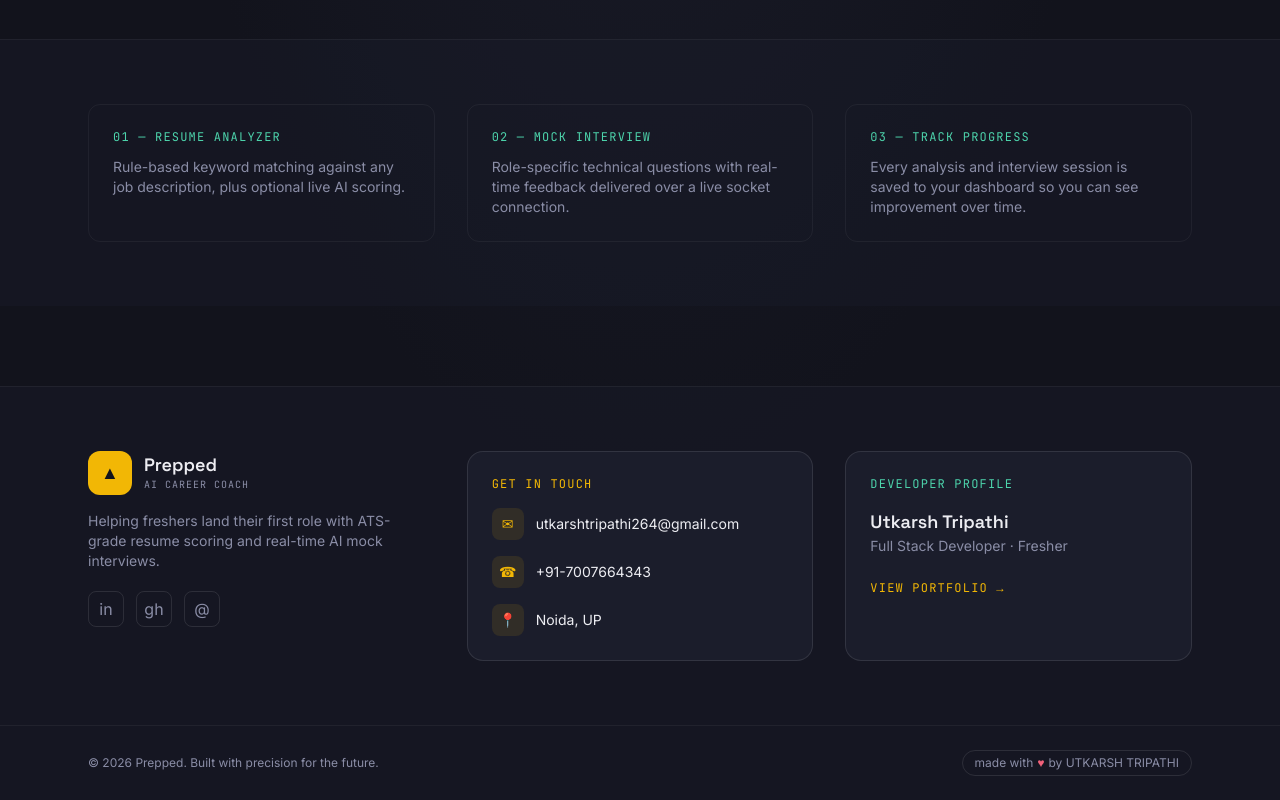
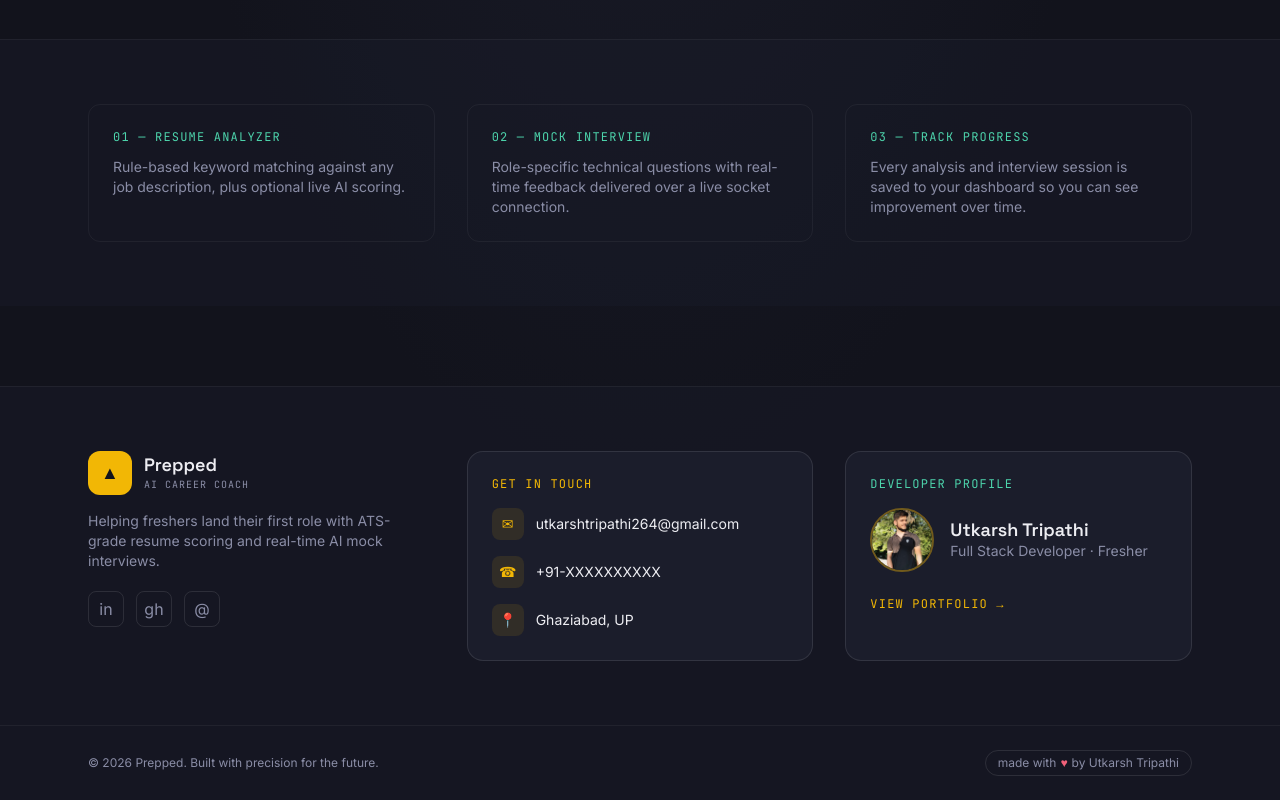
Before and after one commit to utkarshtripathi45/AI-Interview-Prep, a React (Vite) app in the folder frontend/: page / in a window 1280 px wide. Shown: the part 607-1407 px from the top of the page. Built offline with nearby package versions, Linux system fonts and the light colour scheme; no server answers.

Commit message:
Developer Photo Updated

```diff
--- a/frontend/src/components/Footer.jsx
+++ b/frontend/src/components/Footer.jsx
@@ -27,7 +27,7 @@ export default function Footer() {
           </p>
           <div className="mt-5 flex gap-3">
             <a
-              href="https://www.linkedin.com/in/utkarsh-tripathi45/"
+              href="https://linkedin.com/in/your-profile"
               target="_blank"
               rel="noreferrer"
               aria-label="LinkedIn"
@@ -36,7 +36,7 @@ export default function Footer() {
               in
             </a>
             <a
-              href="https://github.com/utkarshtripathi45"
+              href="https://github.com/your-username"
               target="_blank"
               rel="noreferrer"
               aria-label="GitHub"
@@ -68,11 +68,11 @@ export default function Footer() {
             </li>
             <li className="flex items-center gap-3">
               <span className="flex h-8 w-8 items-center justify-center rounded-lg bg-gold/10 text-gold">☎</span>
-              <span className="text-ink">+91-7007664343</span>
+              <span className="text-ink">+91-XXXXXXXXXX</span>
             </li>
             <li className="flex items-center gap-3">
               <span className="flex h-8 w-8 items-center justify-center rounded-lg bg-gold/10 text-gold">📍</span>
-              <span className="text-ink">Noida, UP</span>
+              <span className="text-ink">Ghaziabad, UP</span>
             </li>
           </ul>
         </div>
@@ -82,10 +82,19 @@ export default function Footer() {
           <h3 className="font-mono text-xs uppercase tracking-widest text-teal">
             Developer profile
           </h3>
-          <p className="mt-4 font-display text-lg font-semibold">Utkarsh Tripathi</p>
-          <p className="text-sm text-muted">Full Stack Developer · Fresher</p>
+          <div className="mt-4 flex items-center gap-4">
+            <img
+              src="/developer-photo.jpg"
+              alt="Utkarsh Tripathi"
+              className="h-16 w-16 rounded-full border-2 border-gold/40 object-cover"
+            />
+            <div>
+              <p className="font-display text-lg font-semibold leading-tight">Utkarsh Tripathi</p>
+              <p className="text-sm text-muted">Full Stack Developer · Fresher</p>
+            </div>
+          </div>
           <a
-            href="https://github.com/utkarshtripathi45"
+            href="https://github.com/your-username"
             target="_blank"
             rel="noreferrer"
             className="mt-6 inline-flex items-center gap-1 font-mono text-xs uppercase tracking-widest text-gold hover:underline"
@@ -99,7 +108,7 @@ export default function Footer() {
         <div className="mx-auto flex max-w-6xl flex-col gap-3 px-6 py-6 text-xs text-muted sm:flex-row sm:items-center sm:justify-between">
           <p>© {year} Prepped. Built with precision for the future.</p>
           <span className="inline-flex items-center gap-1 rounded-full border border-white/10 px-3 py-1">
-            made with <span className="text-danger">♥</span> by UTKARSH TRIPATHI
+            made with <span className="text-danger">♥</span> by Utkarsh Tripathi
           </span>
         </div>
       </div>
```
Also changed, not shown: frontend/public/developer-photo.jpg (added).
